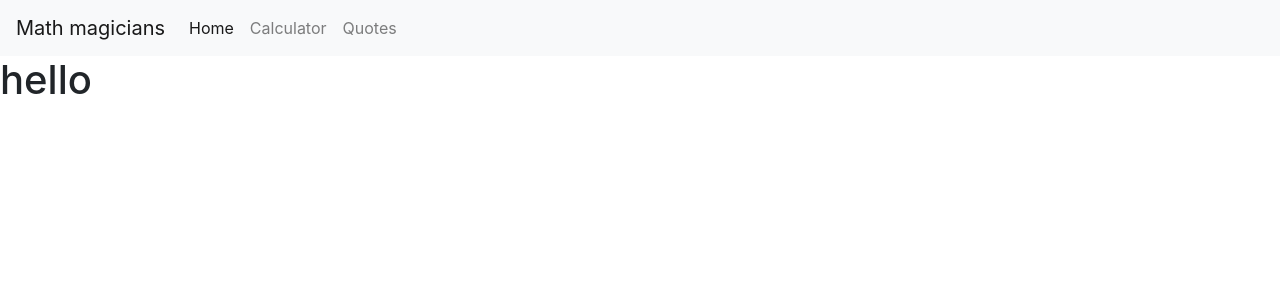
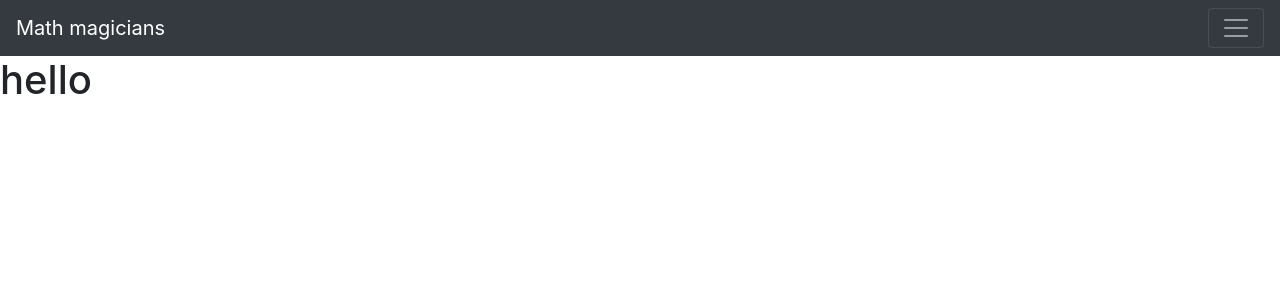
Before and after one commit to andersonlebon/math-magicians, a React (Create React App) app: page / in a window 1280 px wide. Shown: the top 300 px of the page. Built offline with nearby package versions, Linux system fonts and the light colour scheme.

Commit message:
Style tha navbar component

```diff
--- a/src/components/navbar.jsx
+++ b/src/components/navbar.jsx
@@ -1,8 +1,8 @@
 import React from 'react';
 
 const Navbar = () => (
-  <header>
-    <nav className="navbar navbar-expand-lg navbar-light bg-light">
+  <header className="w-100">
+    <nav className="navbar navbar-dark bg-dark">
       <a className="navbar-brand" href="/home">
         Math magicians
       </a>
@@ -18,7 +18,7 @@ const Navbar = () => (
         <span className="navbar-toggler-icon" />
       </button>
       <div className="collapse navbar-collapse" id="navbarNavAltMarkup">
-        <div className="navbar-nav">
+        <div className="navbar-nav ml-auto">
           <a className="nav-item nav-link active" href="/">
             Home
             <span className="sr-only">(current)</span>
```
